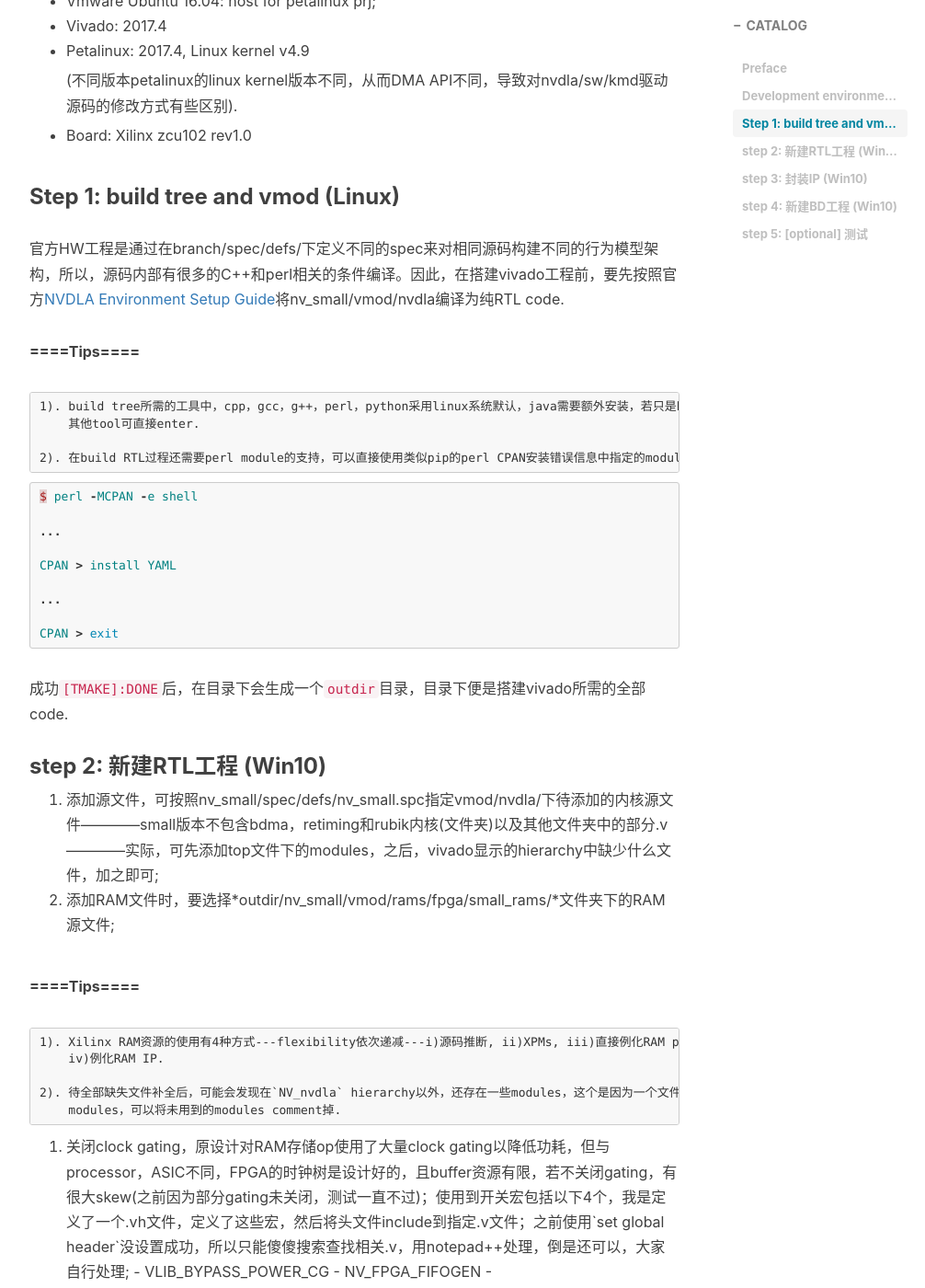
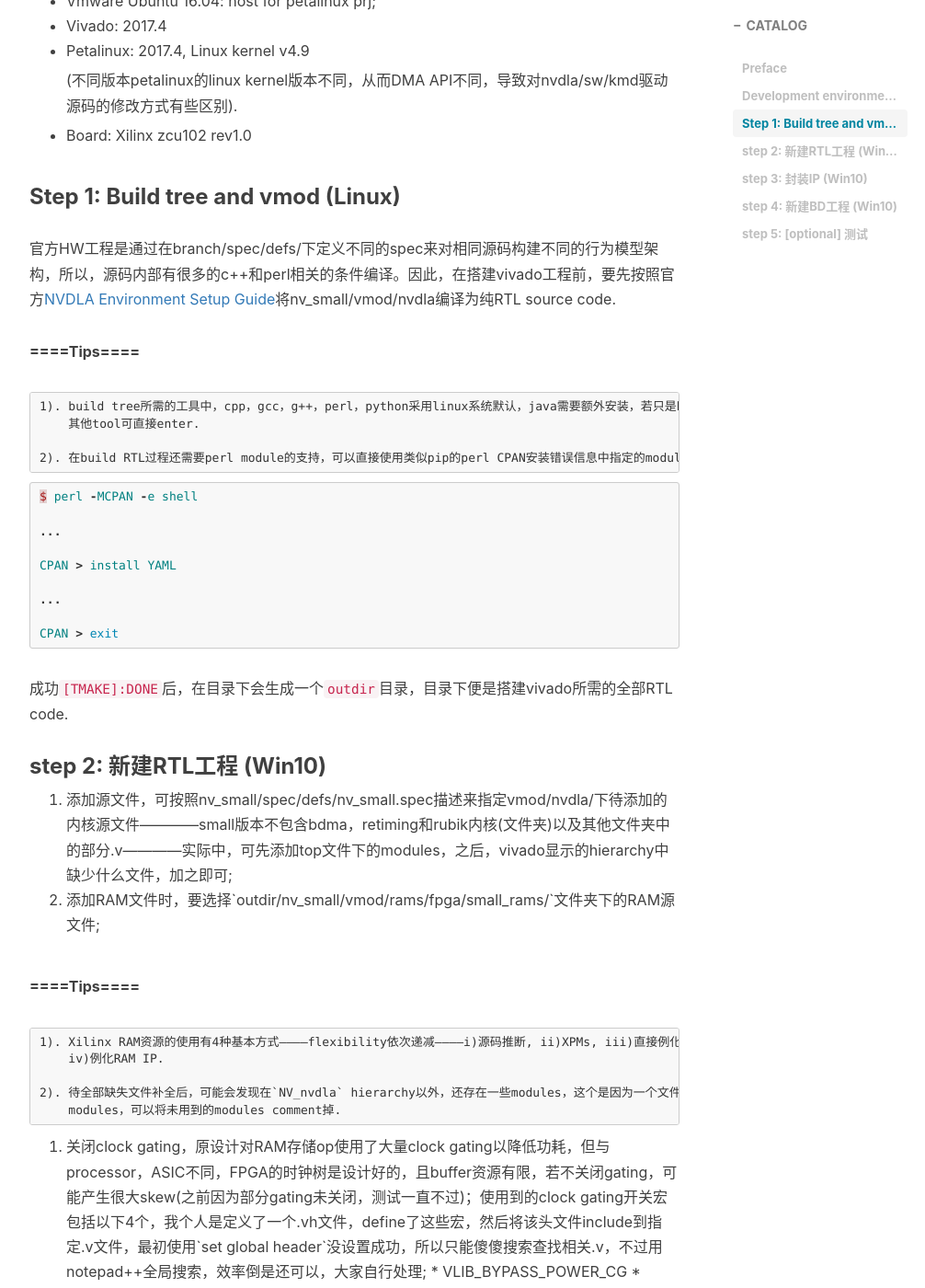
Before and after one commit to VVViy/VVViy.github.io, a Jekyll site: the page built from _posts/2018-09-12-nv_small-FPGA-Mapping-Workflow.md, in a window 1280 px wide and 1400 px high, scrolled down 961 px. Shown: the whole window at 92% size, without its empty margins (233-1239 px from the left). Built offline with Jekyll 4.4.1, drawn with Linux system fonts in a browser that asks for light colours; nearby versions of some CDN libraries; comment, search, counter and statistics services are not loaded; some of the changed text lies outside the part shown.

Commit message:
Update 2018-09-12-nv_small-FPGA-Mapping-Workflow.md

````diff
--- a/_posts/2018-09-12-nv_small-FPGA-Mapping-Workflow.md
+++ b/_posts/2018-09-12-nv_small-FPGA-Mapping-Workflow.md
@@ -27,8 +27,8 @@
   (不同版本petalinux的linux kernel版本不同，从而DMA API不同，导致对nvdla/sw/kmd驱动源码的修改方式有些区别).
 * Board: Xilinx zcu102 rev1.0
 
-### Step 1: build tree and vmod (Linux)
-官方HW工程是通过在branch/spec/defs/下定义不同的spec来对相同源码构建不同的行为模型架构，所以，源码内部有很多的C++和perl相关的条件编译。因此，在搭建vivado工程前，要先按照官方[NVDLA Environment Setup Guide](http://nvdla.org/hw/v2/environment_setup_guide.html)将nv_small/vmod/nvdla编译为纯RTL code.
+### Step 1: Build tree and vmod (Linux)
+官方HW工程是通过在branch/spec/defs/下定义不同的spec来对相同源码构建不同的行为模型架构，所以，源码内部有很多的c++和perl相关的条件编译。因此，在搭建vivado工程前，要先按照官方[NVDLA Environment Setup Guide](http://nvdla.org/hw/v2/environment_setup_guide.html)将nv_small/vmod/nvdla编译为纯RTL source code.
 
 **====Tips====**
 
@@ -49,28 +49,28 @@
 CPAN > exit
 ```
 
-成功`[TMAKE]:DONE`后，在目录下会生成一个`outdir`目录，目录下便是搭建vivado所需的全部code.
+成功`[TMAKE]:DONE`后，在目录下会生成一个`outdir`目录，目录下便是搭建vivado所需的全部RTL code.
 
 
 ### step 2: 新建RTL工程 (Win10)
-1. <requied> 添加源文件，可按照nv_small/spec/defs/nv_small.spc指定vmod/nvdla/下待添加的内核源文件————small版本不包含bdma，retiming和rubik内核(文件夹)以及其他文件夹中的部分.v————实际，可先添加top文件下的modules，之后，vivado显示的hierarchy中缺少什么文件，加之即可;
+1. <requied> 添加源文件，可按照nv_small/spec/defs/nv_small.spec描述来指定vmod/nvdla/下待添加的内核源文件————small版本不包含bdma，retiming和rubik内核(文件夹)以及其他文件夹中的部分.v————实际中，可先添加top文件下的modules，之后，vivado显示的hierarchy中缺少什么文件，加之即可;
 
-2. <requied> 添加RAM文件时，要选择*outdir/nv_small/vmod/rams/fpga/small_rams/*文件夹下的RAM源文件;
+2. <requied> 添加RAM文件时，要选择`outdir/nv_small/vmod/rams/fpga/small_rams/`文件夹下的RAM源文件;
 
 **====Tips====**
 
-    1). Xilinx RAM资源的使用有4种方式---flexibility依次递减---i)源码推断, ii)XPMs, iii)直接例化RAM primitive,
+    1). Xilinx RAM资源的使用有4种基本方式————flexibility依次递减————i)源码推断, ii)XPMs, iii)直接例化8k/16k RAM primitives,
         iv)例化RAM IP.
 
     2). 待全部缺失文件补全后，可能会发现在`NV_nvdla` hierarchy以外，还存在一些modules，这个是因为一个文件中定义了多个
         modules，可以将未用到的modules comment掉.
 
-3. <requied> 关闭clock gating，原设计对RAM存储op使用了大量clock gating以降低功耗，但与processor，ASIC不同，FPGA的时钟树是设计好的，且buffer资源有限，若不关闭gating，有很大skew(之前因为部分gating未关闭，测试一直不过)；使用到开关宏包括以下4个，我是定义了一个.vh文件，定义了这些宏，然后将头文件include到指定.v文件；之前使用`set global header`没设置成功，所以只能傻傻搜索查找相关.v，用notepad++处理，倒是还可以，大家自行处理;
+3. <requied> 关闭clock gating，原设计对RAM存储op使用了大量clock gating以降低功耗，但与processor，ASIC不同，FPGA的时钟树是设计好的，且buffer资源有限，若不关闭gating，可能产生很大skew(之前因为部分gating未关闭，测试一直不过)；使用到的clock gating开关宏包括以下4个，我个人是定义了一个.vh文件，define了这些宏，然后将该头文件include到指定.v文件，最初使用`set global header`没设置成功，所以只能傻傻搜索查找相关.v，不过用notepad++全局搜索，效率倒是还可以，大家自行处理;
 
-	- VLIB_BYPASS_POWER_CG
-	- NV_FPGA_FIFOGEN
-	- FIFOGEN_MASTER_CLK_GATING_DISABLED
-	- FPGA
+	* VLIB_BYPASS_POWER_CG
+	* NV_FPGA_FIFOGEN
+	* FIFOGEN_MASTER_CLK_GATING_DISABLED
+	* FPGA
 
 **====Tips====**
 
````
